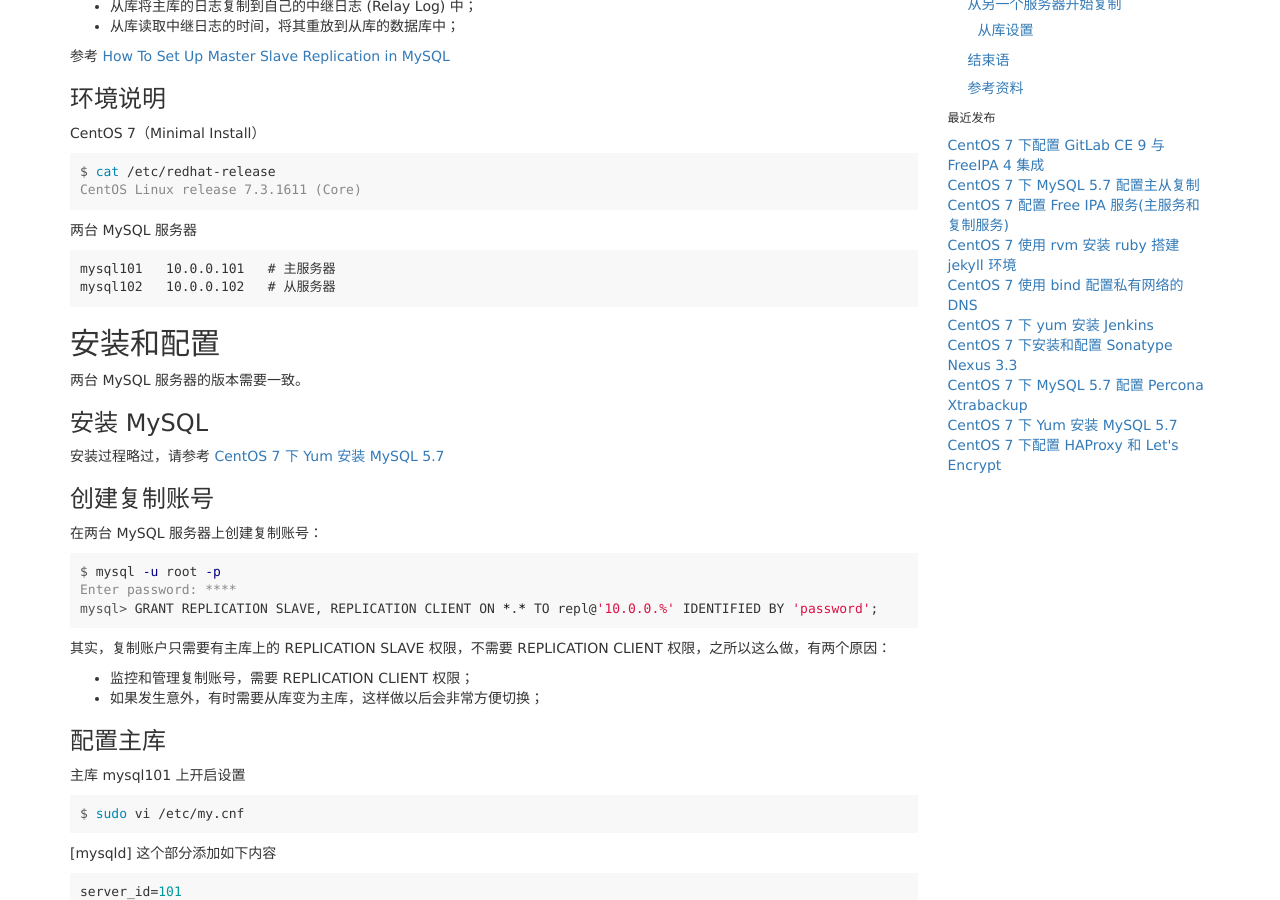
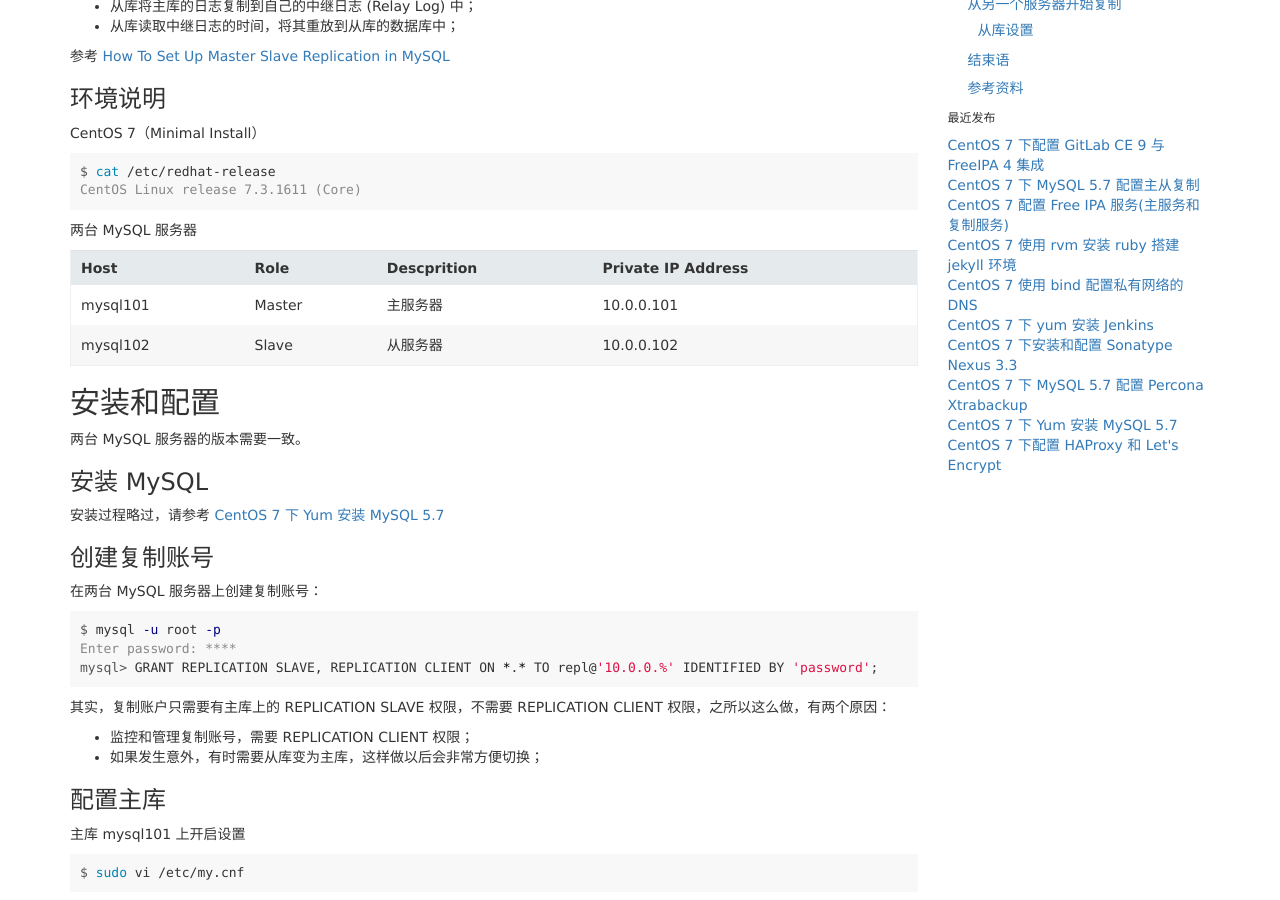
Before and after one commit to zhanming/zhanming.github.com, a Jekyll site: the page built from _posts/2017-06-20-how-to-config-mysql-57-master-slave-replication-on-centos-7.markdown, in a window 1280 px wide and 900 px high, scrolled down 335 px. Built offline with Jekyll 4.4.1, drawn with Linux system fonts in a browser that asks for light colours; comment, search, counter and statistics services are not loaded.

Commit message:
Update a description

````diff
--- a/_posts/2017-06-20-how-to-config-mysql-57-master-slave-replication-on-centos-7.markdown
+++ b/_posts/2017-06-20-how-to-config-mysql-57-master-slave-replication-on-centos-7.markdown
@@ -27,8 +27,10 @@ CentOS Linux release 7.3.1611 (Core)
 ```
 两台 MySQL 服务器
 
-	mysql101   10.0.0.101   # 主服务器
-	mysql102   10.0.0.102   # 从服务器
+| Host     | Role   | Descprition | Private IP Address |
+|----------|--------|-------------|--------------------|
+| mysql101 | Master | 主服务器     | 10.0.0.101         |
+| mysql102 | Slave  | 从服务器     | 10.0.0.102         |
 
 ## 安装和配置
 两台 MySQL 服务器的版本需要一致。
````
